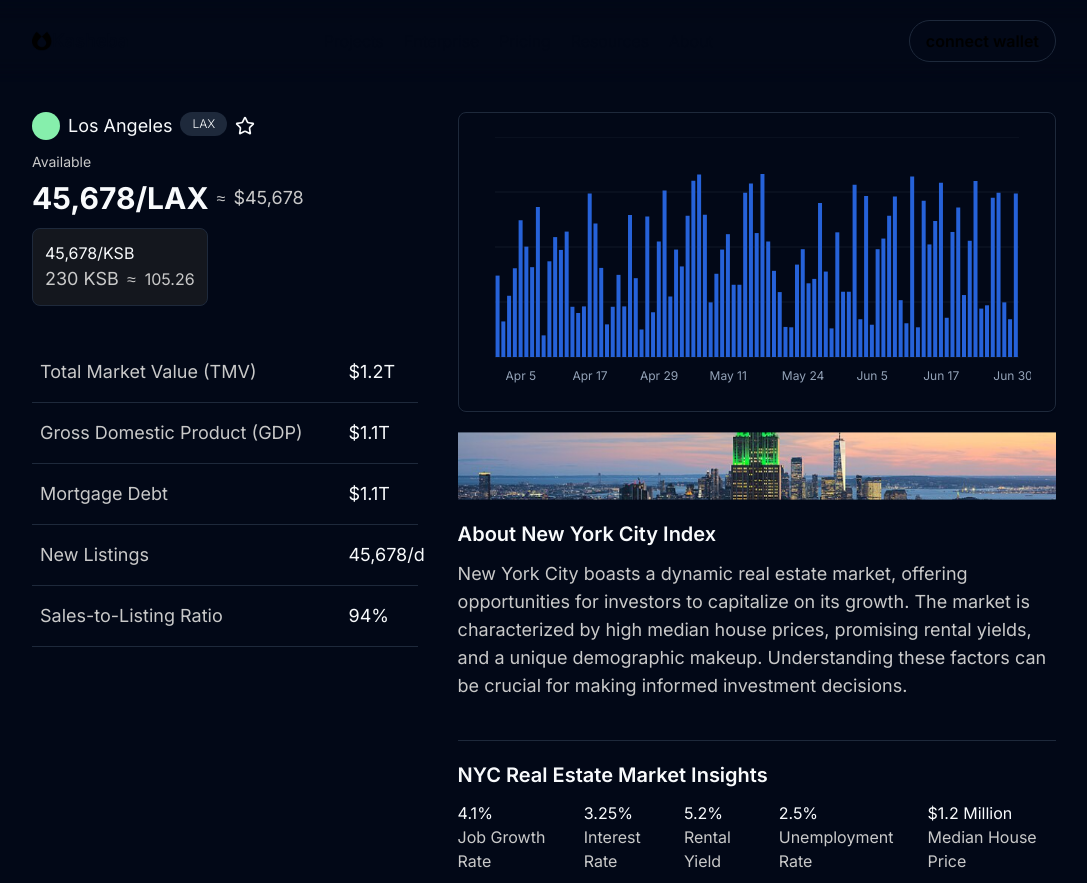
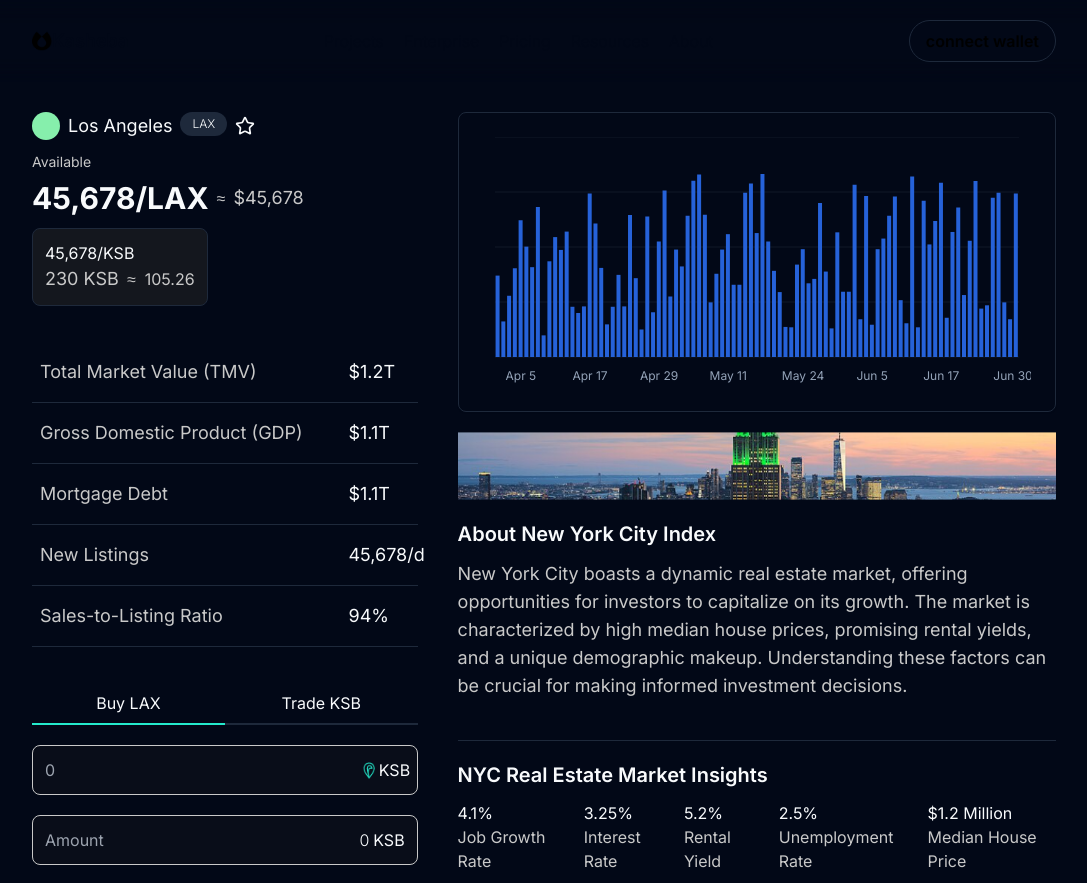
Before and after one commit to DruxAMB/kasheba-frontend, a Next.js app in the folder kasheba-frontend/: page /projects/LAX in a window 1280 px wide. Shown: the top 883 px of the page, without its empty margins (96-1183 px from the left). Built offline with nearby package versions, Linux system fonts and the light colour scheme.

Commit message:
@druxamb: reset the BuyTrade component to the default

```diff
--- a/kasheba-frontend/app/components/BuyTrade.tsx
+++ b/kasheba-frontend/app/components/BuyTrade.tsx
@@ -1,55 +1,8 @@
-"use client"
-
-import React, { useState } from "react";
+import React from "react";
 import SwapImage from "../../public/images/swap-image.png";
 import Image from "next/image";
-import axios from "axios"; // Import axios to make API calls
-import Web3 from "web3"; // Import Web3 for interacting with the smart contract
-// import CityIndex from "../KashebaTrade"
 
-const BuyTrade = ({ getData }: any) => {
-  const [amount, setAmount] = useState(0);
-  const [error, setError] = useState(null);
-  const [account, setAccount] = useState(null); // Add state for user account
-
-  // Function to connect to MetaMask and set the account
-  const connectWallet = async () => {
-    if (window.ethereum) {
-      try {
-        const accounts = await window.ethereum.request({ method: 'eth_requestAccounts' });
-        setAccount(accounts[0]);
-      } catch (err) {
-        setError(err.message);
-      }
-    } else {
-      setError("Please install MetaMask!");
-    }
-  };
-
-  const handleBuy = async () => {
-    try {
-      // Step 1: Create a payment request
-      const paymentResponse = await axios.post('https://api-sandbox.circle.com/v1/paymentIntents', {
-        amount: amount.toString(), // Convert to string if necessary
-        currency: 'USD', // Specify the currency
-      });
-
-      // Assuming the payment is successful, proceed to mint tokens
-      const web3 = new Web3(window.ethereum);
-      const contract = new web3.eth.Contract(
-        CityIndex,
-        "0xe4dFcD8642913C73b0BC3140130b43aa132d1de9" // Replace with your contract address
-      );
-
-      // Call the mint function
-      const tx = await contract.methods.buy(account, amount).send({ from: account });
-      console.log("Tokens minted successfully:", tx);
-    } catch (err) {
-      setError(err.message);
-      console.error('Error during purchase:', err);
-    }
-  };
-
+const BuyTrade = ({getData}: any) => {
   return (
     <div className="swap grid gap-5">
       <div className="grid grid-cols-2">
@@ -64,8 +17,6 @@
         <input
           type="number"
           placeholder="0"
-          value={amount}
-          onChange={(e) => setAmount(e.target.value)}
           className="bg-transparent text-[#C9C9C9] w-full outline-none"
         />
         <div className="flex gap-1">
@@ -79,11 +30,18 @@
           <p>KSB</p>
         </div>
       </div>
-      {error && <p className="text-red-500">{error}</p>}
-      <button onClick={connectWallet} className="bg-[#24EACC] w-full px-8 py-3 text-black rounded-3xl">
-        Connect Wallet
-      </button>
-      <button onClick={handleBuy} className="bg-[#24EACC] w-full px-8 py-3 text-black rounded-3xl">
+      <div className="flex bg-[#262626] bg-opacity-20 border border-[#C9C9C9] rounded-lg p-3">
+        <input
+          type="number"
+          placeholder="Amount"
+          className="bg-transparent text-[#C9C9C9] w-full outline-none"
+        />
+        <div className="flex gap-1">
+          <p className="font-light">0</p>
+          <p>KSB</p>
+        </div>
+      </div>
+      <button className="bg-[#24EACC] w-full px-8 py-3 text-black rounded-3xl">
         BUY {getData.nameTag}
       </button>
     </div>
--- a/kasheba-frontend/app/components/project-details/ProjectDetails.tsx
+++ b/kasheba-frontend/app/components/project-details/ProjectDetails.tsx
@@ -56,7 +56,7 @@
             <p className="text-lg border-b px-2 py-4">94%</p>
           </li>
         </ul>
-        {/* <BuyTrade getData={getData} /> */}
+        <BuyTrade getData={getData} />
       </div>
       <div className="about grid gap-5 col-span-3">
         <FullChart />
```
